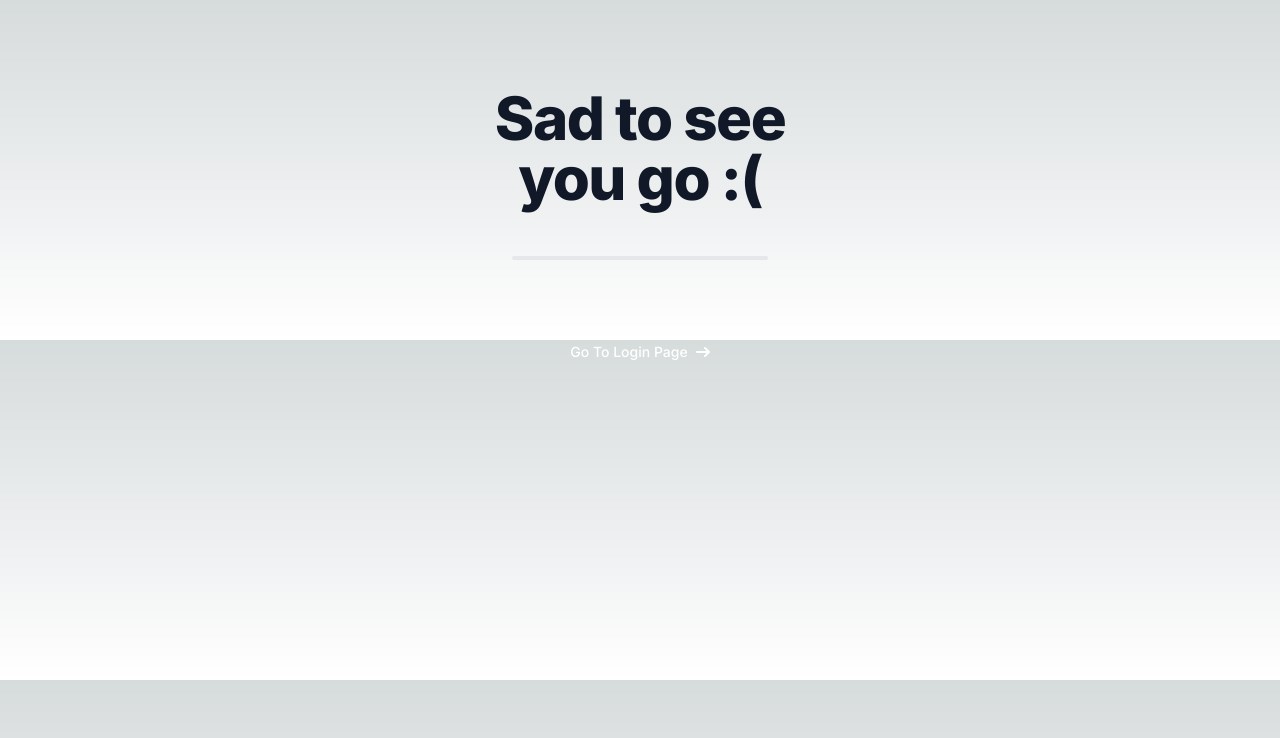
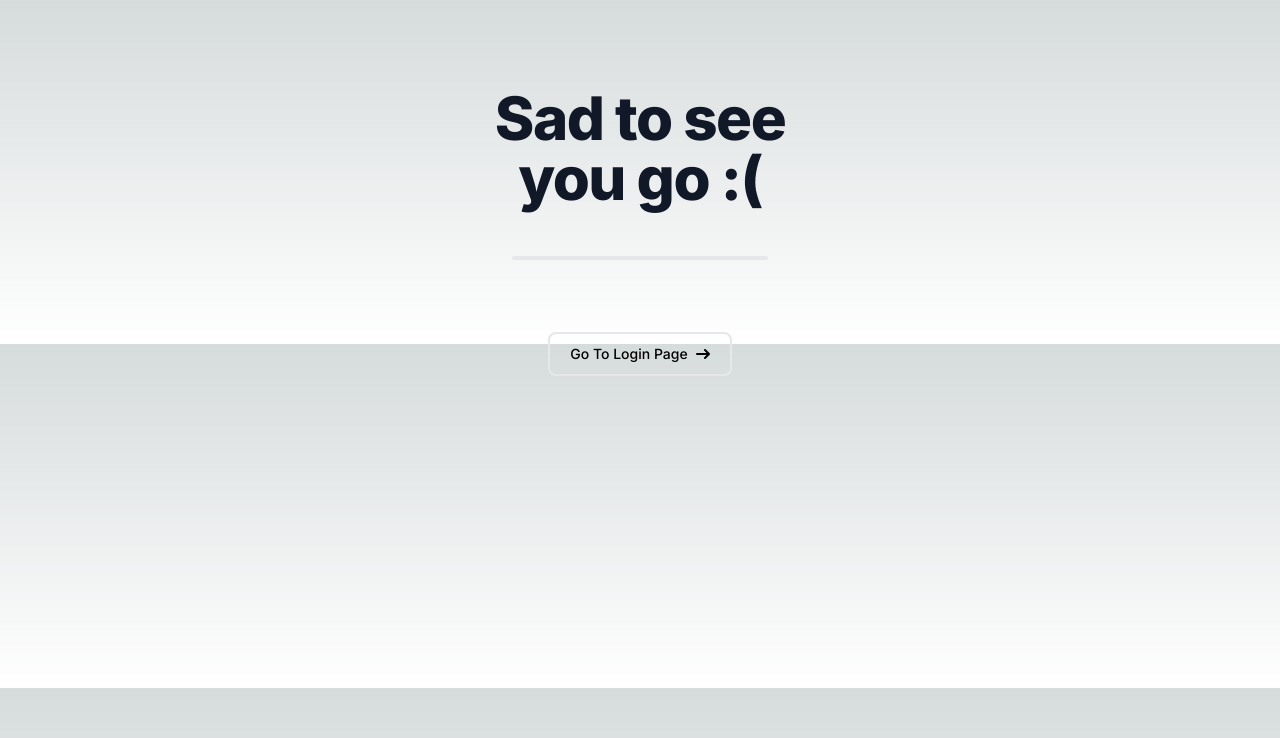
Before and after one commit to ertankara/next-auth-test, a Next.js app: page /auth/logout in a window 1280 px wide. Shown: the top 738 px of the page. Built offline with nearby package versions, Linux system fonts and the light colour scheme; no server answers.

Commit message:
Change text & bg color

```diff
--- a/app/components/ActionLink.tsx
+++ b/app/components/ActionLink.tsx
@@ -11,7 +11,7 @@ export const ActionLink = (props: Props) => {
   const isDanger = props.type === "danger";
 
   return (
-  <Link href={props.href} role="button" className={classNames("capitalize text-white focus:ring-4 focus:outline-none font-medium rounded-lg text-sm px-5 py-2.5 text-center inline-flex items-center m-10", isDanger ? "hover:bg-red-800 focus:ring-red-300 dark:bg-red-600 dark:hover:bg-red-700 dark:focus:ring-red-800 m-10" : "hover:bg-blue-800 focus:ring-blue-300 dark:bg-blue-600 dark:hover:bg-blue-700 dark:focus:ring-blue-800")}>
+  <Link href={props.href} role="button" className={classNames("capitalize focus:ring-4 focus:outline-none font-medium rounded-lg text-sm px-5 py-2.5 text-center inline-flex items-center m-10 border-2", isDanger ? "hover:bg-red-800 focus:ring-red-300 dark:bg-red-600 dark:hover:bg-red-700 dark:focus:ring-red-800 m-10 text-white" : "hover:bg-white-800 focus:ring-blue-300 dark:bg-white-600 dark:hover:bg-white-700 dark:focus:ring-white-800 text-black")}>
     {props.text}
       <svg className="w-3.5 h-3.5 ml-2" aria-hidden="true" xmlns="http://www.w3.org/2000/svg" fill="none" viewBox="0 0 14 10">
       <path stroke="currentColor" stroke-linecap="round" stroke-linejoin="round" stroke-width="2" d="M1 5h12m0 0L9 1m4 4L9 9"/>
```
